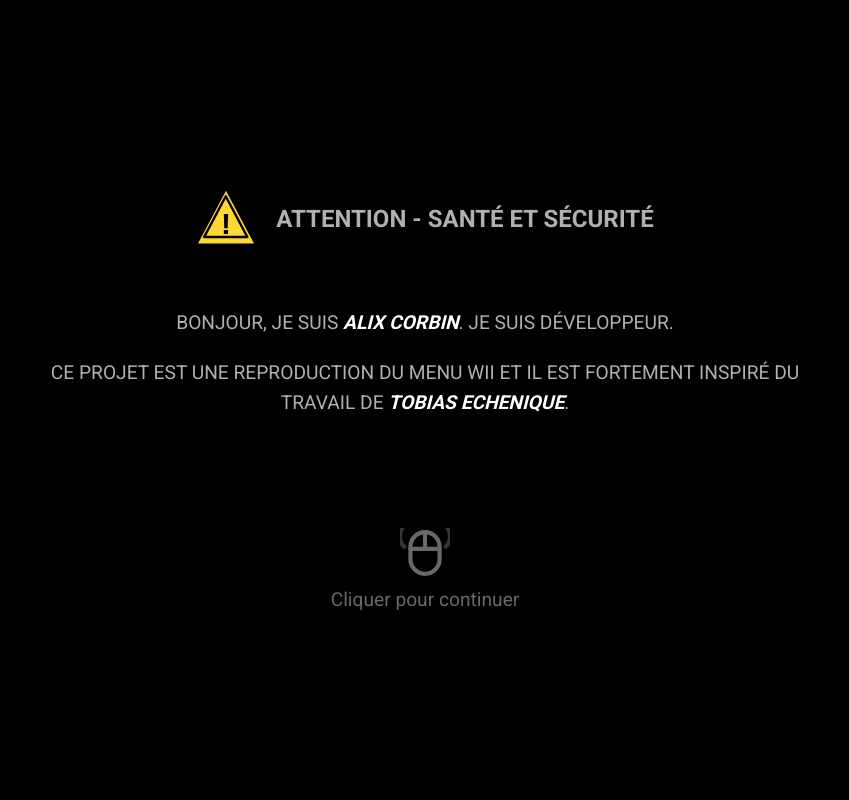
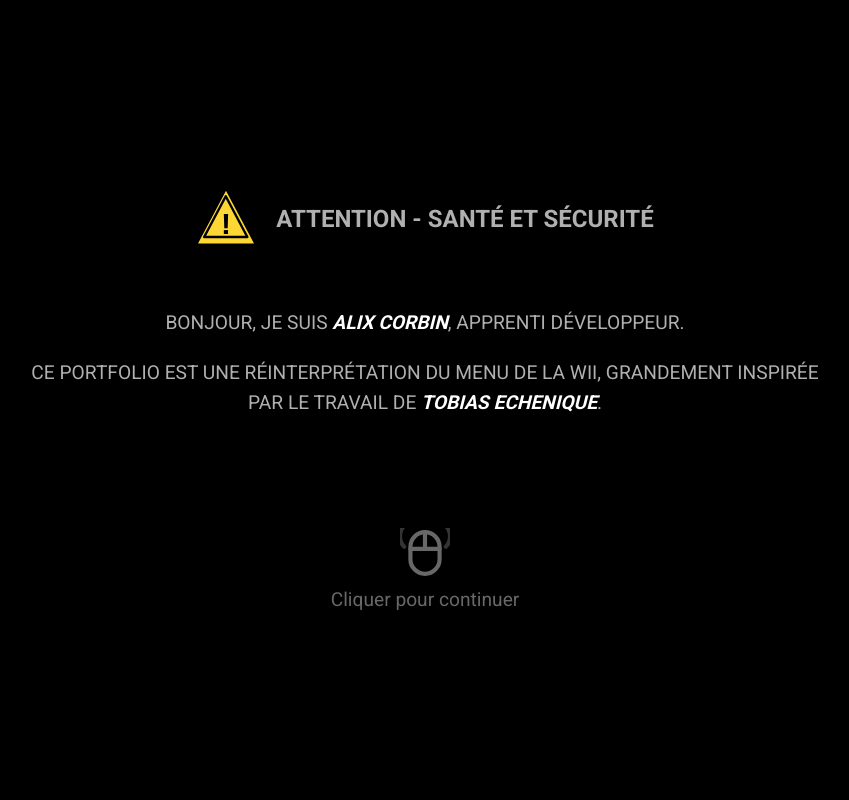
Before and after one commit to AlixCORBIN/AlixCORBIN.github.io, a PHP site: page / in a window 1280 px wide. Shown: the whole page, without its empty margins (215-1064 px from the left). Run offline with PHP 8.4, Linux system fonts and the light colour scheme.

Commit message:
changement dans le premier écran du titre d'intro

```diff
--- a/index.html
+++ b/index.html
@@ -18,10 +18,10 @@
             <svg class="warning-icon" viewBox="0 0 100 100"><path d="M50 5 L95 90 L5 90 Z" fill="#fdd835" stroke="#fdd835" stroke-width="2"/><path d="M50 5 L95 90 L5 90 Z" fill="none" stroke="black" stroke-width="5" stroke-linejoin="round" transform="scale(0.8) translate(12, 10)"/><text x="50" y="75" font-family="sans-serif" font-size="50" font-weight="bold" text-anchor="middle" fill="black">!</text></svg>
             <span>ATTENTION - SANTÉ ET SÉCURITÉ</span>
         </div>
-        <div class="intro-text">
-            <p>BONJOUR, JE SUIS <span class="highlight">ALIX CORBIN</span>. JE SUIS DÉVELOPPEUR.</p>
-            <p>CE PROJET EST UNE REPRODUCTION DU MENU WII ET IL EST FORTEMENT INSPIRÉ DU TRAVAIL DE <span class="highlight">TOBIAS ECHENIQUE</span>.</p>
-        </div>
+            <div class="intro-text">
+                <p>BONJOUR, JE SUIS <span class="highlight">ALIX CORBIN</span>, APPRENTI DÉVELOPPEUR.</p>
+                <p>CE PORTFOLIO EST UNE RÉINTERPRÉTATION DU MENU DE LA WII, GRANDEMENT INSPIRÉE PAR LE TRAVAIL DE <span class="highlight">TOBIAS ECHENIQUE</span>.</p>
+            </div>
         <div class="press-btn">
             <svg class="mouse-icon" viewBox="0 0 24 24"><rect x="5" y="2" width="14" height="20" rx="7" /><line x1="12" y1="2" x2="12" y2="10" /><line x1="5" y1="10" x2="19" y2="10" /><path d="M2 9c-1-1-2-3-2-5s1-4 2-5" opacity="0.5"/><path d="M22 9c1-1 2-3 2-5s-1-4-2-5" opacity="0.5"/></svg>
             <span style="font-size: 1.2rem;">Cliquer pour continuer</span>
--- a/style.css
+++ b/style.css
@@ -464,3 +464,6 @@ button, a, .channel, .pill-btn, .glass-btn, .side-arrow {
     from { opacity: 0; transform: translateY(20px); }
     to { opacity: 1; transform: translateY(0); }
 }
+.intro-text {
+    text-transform: uppercase;
+}
```
